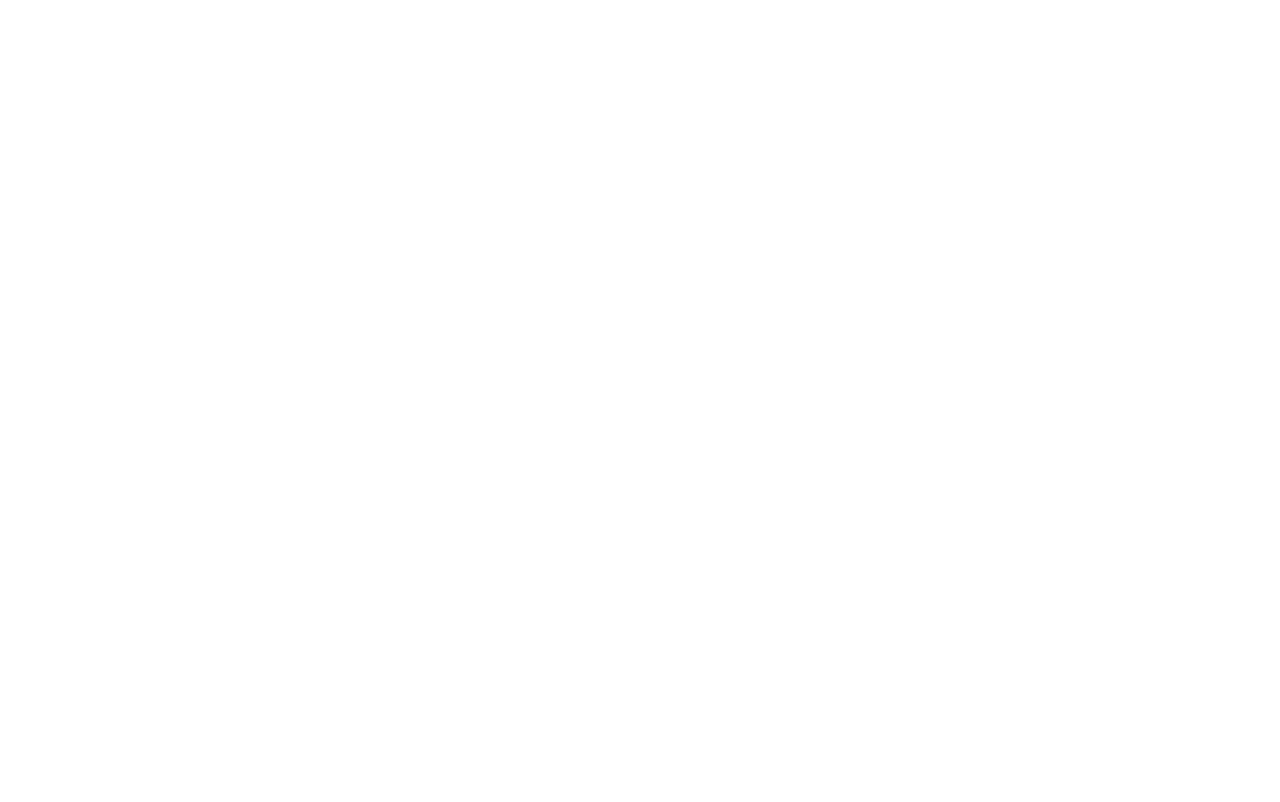
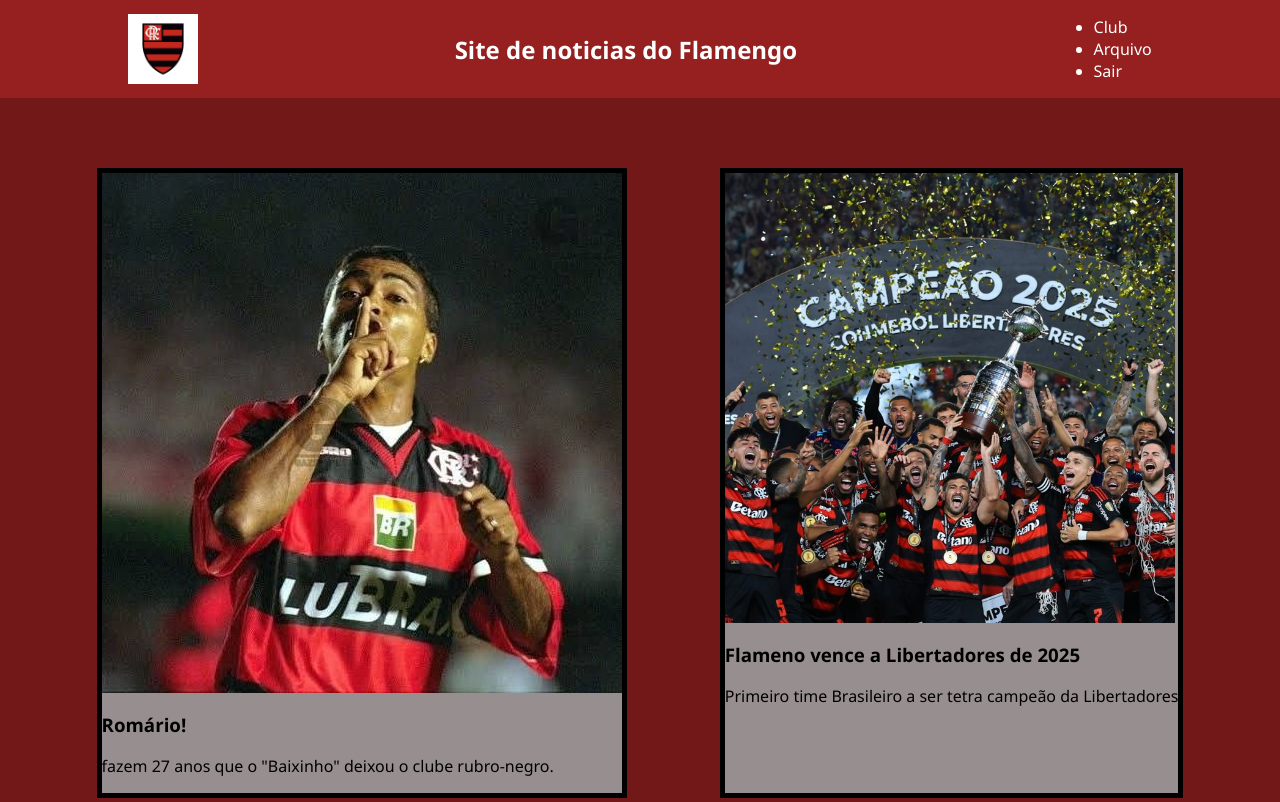
Before and after one commit to arthurrgomess/Site-Flamengo, a plain HTML site: page index.html in a window 1280 px wide. Shown: the top 802 px of the page. Drawn offline with Linux system fonts and the light colour scheme.

Commit message:
add - site com imagens e estrutura

```diff
--- a/index.html
+++ b/index.html
@@ -4,22 +4,85 @@
     <meta charset="UTF-8">
     <meta name="viewport" content="width=device-width, initial-scale=1.0">
     <title>Site do Flamengo</title>
+    <link rel="stylesheet" href="style.css">
+
+
 </head>
 
 <body>
 
-    <header>
-        <main>
 
 
-        </main>
+    <header>
+        <nav>
+            <img id="icon" src="assets/Escudo - Copia.jpg" alt="">
 
-        <footer>
+            <h1> Site de noticias do Flamengo </h1>
+            <ul>
+                <li>Club</li>
+                <li>Arquivo</li>
+                <li>Sair</li>
+
+            </ul>
+
+        </nav>
+
+    </header>
+    <main>
+
+        <section id="noticias">
+
+            <div class="noticia">
+                <img class="img_img_noticia" src="assets/ROMARIO.jpg" alt="Walpp">
+                <h3>Romário!</h3>
+                <p> fazem 27 anos que o "Baixinho" deixou o clube rubro-negro.</p>
+            </div>
+
+            <div class="noticia">
+                <img class="img_noticia" src="assets/Libertadores 2025.jpg" alt="Libertadores">
+                <h3>Flameno vence a Libertadores de 2025</h3>
+                <p>Primeiro time Brasileiro a ser tetra campeão da Libertadores</p>
+            </div>
+
+            <div class="noticia">
+                <img class="img_noticia" src="assets/Paqueta.jpg" alt="">
+                <h3>Nova contratação!</h3>
+                <p>Seu retorno ao futebol brasileiro</p>
+                </div>
+
+                <div class="noticia">
+                <img class="img_noticia" src="assets/Farpas para Andreas.jpg" alt="">
+                <h3>Farpas para Andreas</h3>
+                </div>
 
 
-        </footer>
 
-    </header>
+                 <div class="noticia">
+                <img class="img_noticia" src="assets/Filipe.jpg" alt="">
+                <h3>Filipe Luiz ganha Libertadores como treinador</h3>
+                </div>
+
+                <div class="noticia">
+                <img class="img_noticia" src="assets/Darwin.jpg" alt="">
+                <h3>Flamengo se interessa no jogador Darwin Nunez</h3>
+                <p>Com pouco espaço em seu time atual </p>
+                </div>
+
+
+            <div class="noticia">
+                <img class="img_noticia" src="assets/estadio.jpg" alt="">
+                <h3>Flamengo compra terreno para fazer estadio própio</h3>
+                </div>
+            </div>
+        </section>
+
+
+    </main>
+
+    <footer>
+
+
+    </footer>
 </body>
 
 </html>
--- /dev/null
+++ b/style.css
@@ -0,0 +1,59 @@
+body{
+    margin: 0;
+
+    background-color:rgb(114, 24, 24);
+
+}
+
+
+nav{
+    display: flex;
+    justify-content: space-around;
+align-items: center;
+
+background-color:rgb(150, 31, 31);
+
+font-family: 'Segoe UI', Tahoma, Geneva, Verdana, sans-serif;
+
+color: rgb(255, 255, 255);
+
+}
+#icon{
+
+width: 70;
+
+}
+
+
+.img_noticia{
+    width: 450;
+
+}
+footer{
+    padding: 10px;
+    text-align: center;
+    background-color: rgb(153, 30, 30);
+    color: rgb(255, 255, 255);
+    font-family: 'Segoe UI', Tahoma, Geneva, Verdana, sans-serif;
+}
+
+#noticias{
+    display: flex;
+    flex-wrap: wrap;
+    justify-content: space-around;
+    margin: 50px;
+    border: 15px;
+
+
+
+}
+
+.noticia{
+    margin: 20;
+
+    background-color: rgb(151, 143, 143);
+    border: 5px solid black;
+        font-family: 'Segoe UI', Tahoma, Geneva, Verdana, sans-serif;
+
+
+}
```
Also changed, not shown: assets/85604a192ae56843abc02392291c6928.jpg (added), assets/Darwin.jpg (added), assets/Escudo - Copia.jpg (added), assets/Escudo.jpg (added), assets/Farpas para Andreas.jpg (added), assets/Filipe.jpg (added), assets/Libertadores 2025.jpg (added), assets/Paqueta.jpg (added), assets/ROMARIO.jpg (added), assets/Walpp.jpg (added), assets/estadio.jpg (added).
